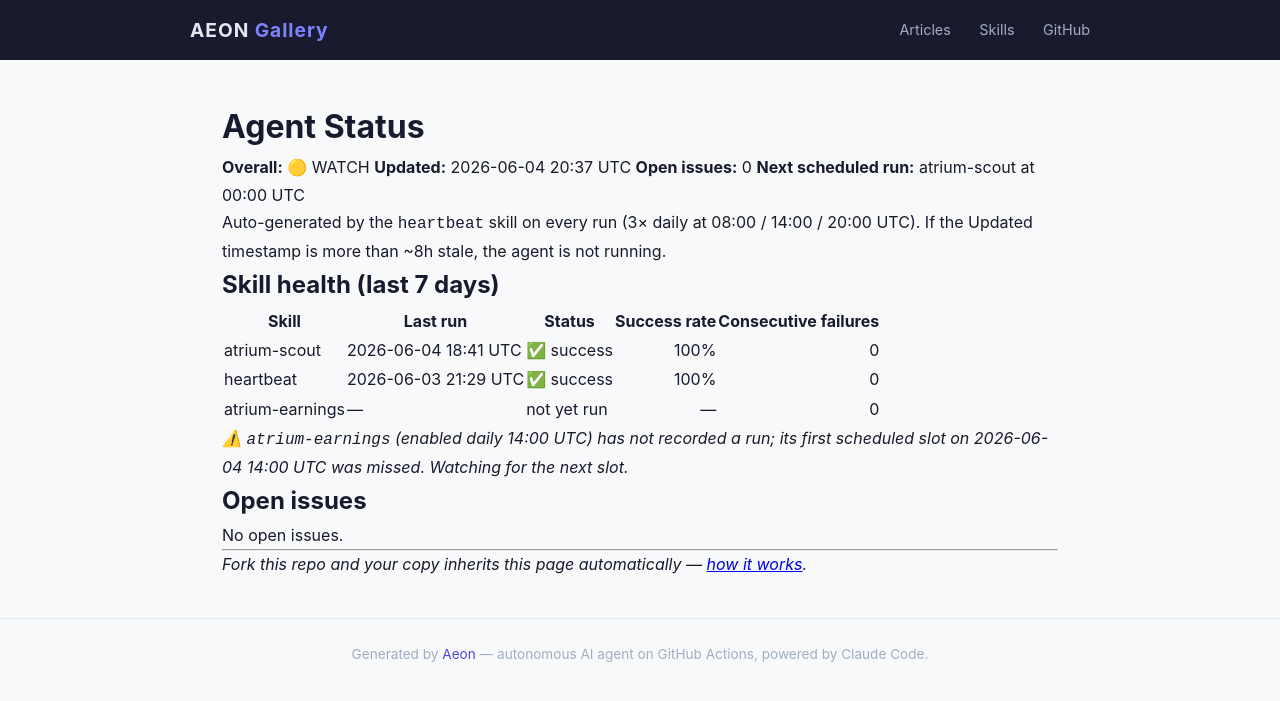
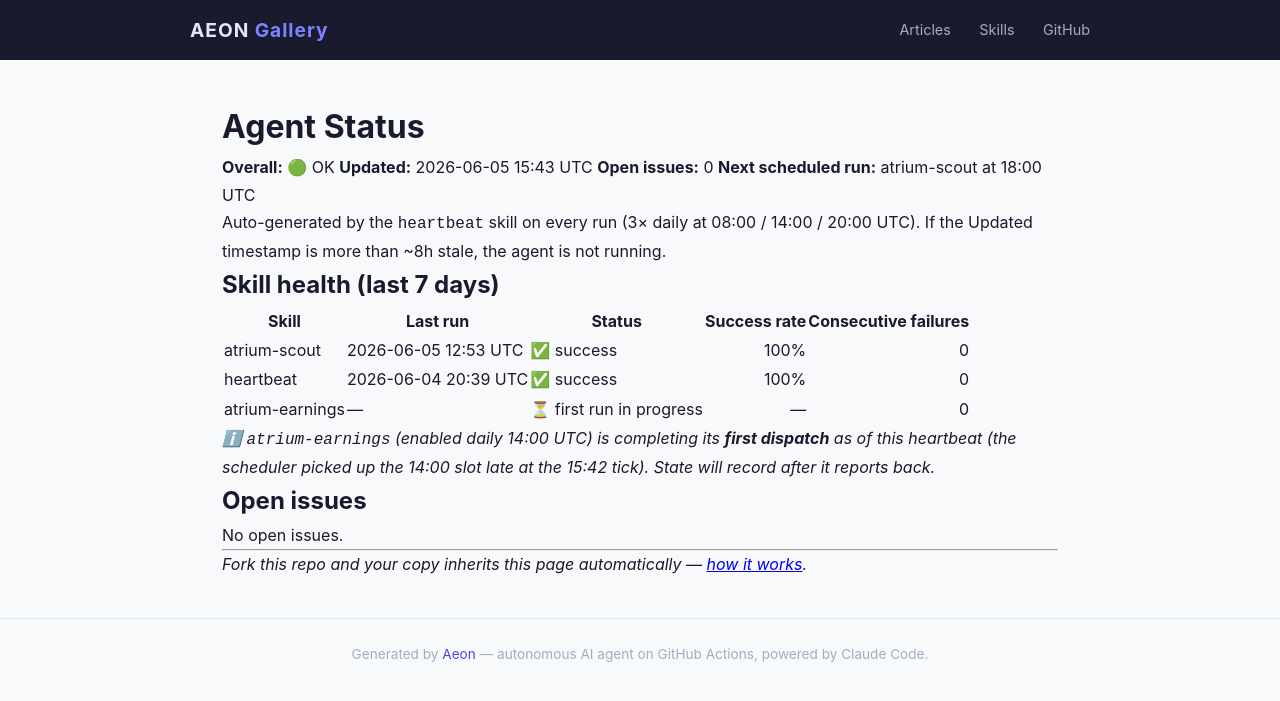
Before and after one commit to Atrium-Hermes/atrium-lighthouse, a Jekyll site: the page built from docs/status.md, in a window 1280 px wide. Shown: the top 701 px of the page. Built offline with Jekyll 4.4.1, drawn with Linux system fonts in a browser that asks for light colours.

Commit message:
chore(heartbeat): auto-commit 2026-06-05

```diff
--- a/docs/status.md
+++ b/docs/status.md
@@ -6,10 +6,10 @@ permalink: /status/
 
 # Agent Status
 
-**Overall:** 🟡 WATCH
-**Updated:** 2026-06-04 20:37 UTC
+**Overall:** 🟢 OK
+**Updated:** 2026-06-05 15:43 UTC
 **Open issues:** 0
-**Next scheduled run:** atrium-scout at 00:00 UTC
+**Next scheduled run:** atrium-scout at 18:00 UTC
 
 Auto-generated by the `heartbeat` skill on every run (3× daily at 08:00 / 14:00 / 20:00 UTC). If the Updated timestamp is more than ~8h stale, the agent is not running.
 
@@ -17,11 +17,11 @@ Auto-generated by the `heartbeat` skill on every run (3× daily at 08:00 / 14:00
 
 | Skill | Last run | Status | Success rate | Consecutive failures |
 |-------|----------|--------|-------------:|---------------------:|
-| atrium-scout | 2026-06-04 18:41 UTC | ✅ success | 100% | 0 |
-| heartbeat | 2026-06-03 21:29 UTC | ✅ success | 100% | 0 |
-| atrium-earnings | — | not yet run | — | 0 |
+| atrium-scout | 2026-06-05 12:53 UTC | ✅ success | 100% | 0 |
+| heartbeat | 2026-06-04 20:39 UTC | ✅ success | 100% | 0 |
+| atrium-earnings | — | ⏳ first run in progress | — | 0 |
 
-_⚠️ `atrium-earnings` (enabled daily 14:00 UTC) has not recorded a run; its first scheduled slot on 2026-06-04 14:00 UTC was missed. Watching for the next slot._
+_ℹ️ `atrium-earnings` (enabled daily 14:00 UTC) is completing its **first dispatch** as of this heartbeat (the scheduler picked up the 14:00 slot late at the 15:42 tick). State will record after it reports back._
 
 ## Open issues
 
--- a/memory/token-usage.csv
+++ b/memory/token-usage.csv
@@ -15,4 +15,4 @@ date,skill,model,input_tokens,output_tokens,cache_read,cache_creation
 2026-06-05,atrium-scout,claude-opus-4-8,2231,9940,791949,29445
 2026-06-05,atrium-scout,claude-opus-4-8,2235,11208,1023158,43437
 2026-06-05,atrium-scout,claude-opus-4-8,2386,15636,1887172,57221
-2026-06-05,atrium-earnings,claude-opus-4-8,1947,4436,233749,18215
+2026-06-05,heartbeat,claude-opus-4-8,1951,8991,444188,45025
```
Also changed, not shown: memory/logs/2026-06-05.md (+8 -0 lines), .outputs/heartbeat.md.
